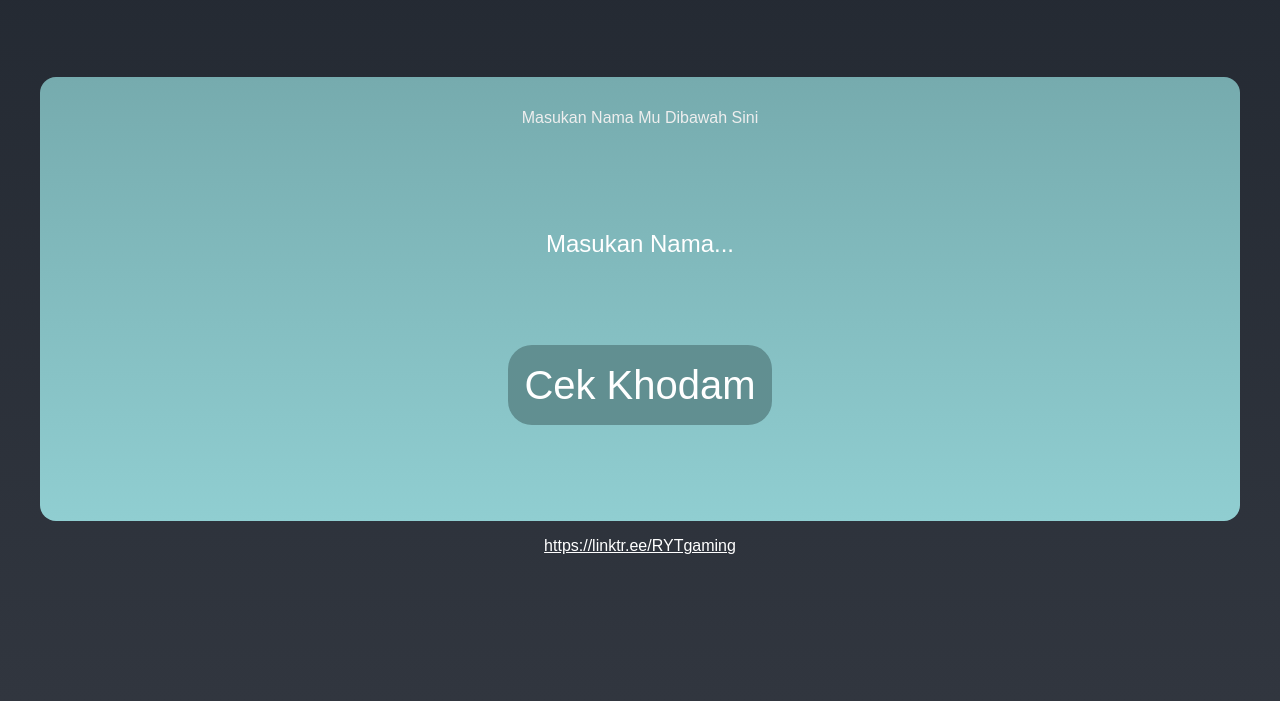
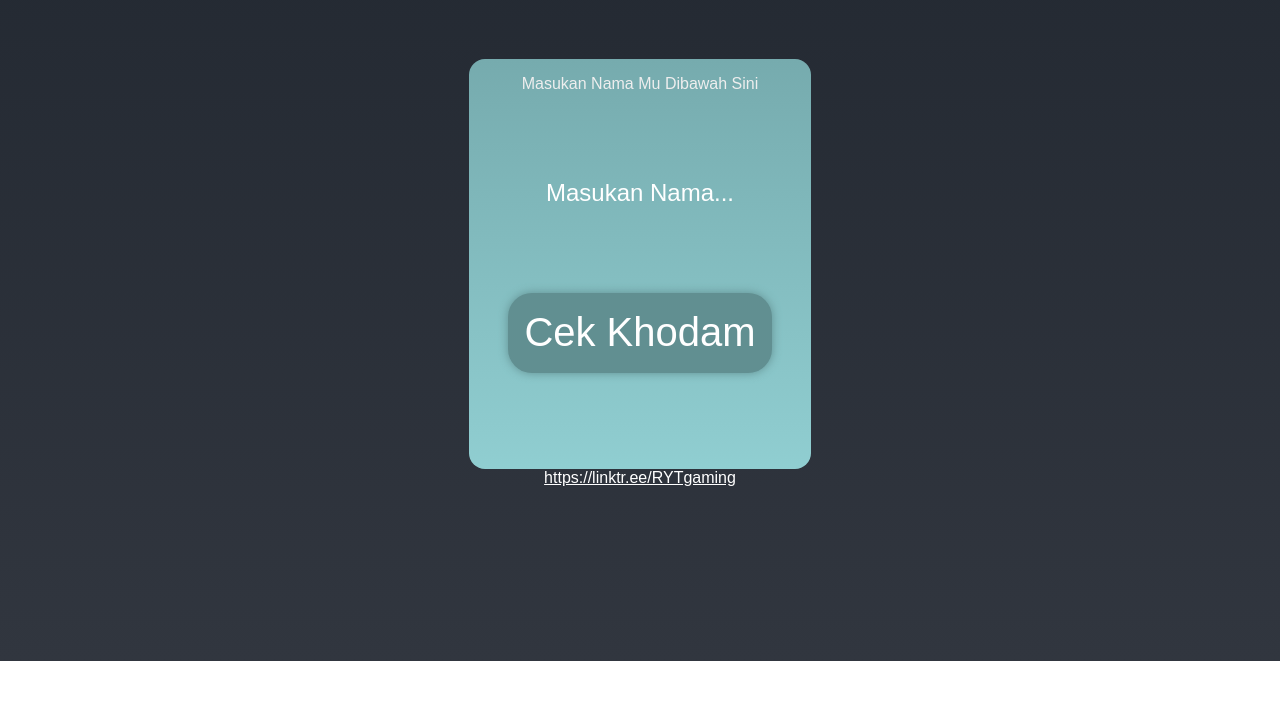
Before and after one commit to R1TGAMING/Cek-Khodam, a plain HTML site: page index.html in a window 1280 px wide. Shown: the part 139-840 px from the top of the page. After the commit the page ends 800 px from the top, so only its background shows below. Drawn offline with Linux system fonts and the light colour scheme; a web font is replaced by a local one.

Commit message:
Add files via upload

```diff
--- a/index.html
+++ b/index.html
@@ -8,6 +8,7 @@
     <script src = "main.js"></script>
   </head>
   <body>
+    <main>
     <div class = "container">
       <h2>Cek Khodam</h2>
       <p>By Ipii</p>
@@ -21,5 +22,6 @@
       </div>
       <p><a href = "https://linktr.ee/RYTgaming">https://linktr.ee/RYTgaming</a></p>
     </div>
+    </main>
   </body>
 </html>
--- a/styles.css
+++ b/styles.css
@@ -1,5 +1,15 @@
 @import url('https://fonts.cdnfonts.com/css/sofia-sans');
-
+* {
+  margin: 0;
+    padding: 0;
+    box-sizing: border-box;
+}
+main {
+  display : flex;
+  justify-content: center;
+    align-items: center;
+    min-height: 80vh;
+}
 body {
   margin : 0;
   padding : 0;
@@ -57,6 +67,7 @@ body {
   font-size : 3vh
 }
 #submit {
+  box-shadow: 0 0 10px #618f91;
   background-color : #618f91;
   border-radius : 3vh;
   border : none;
```
